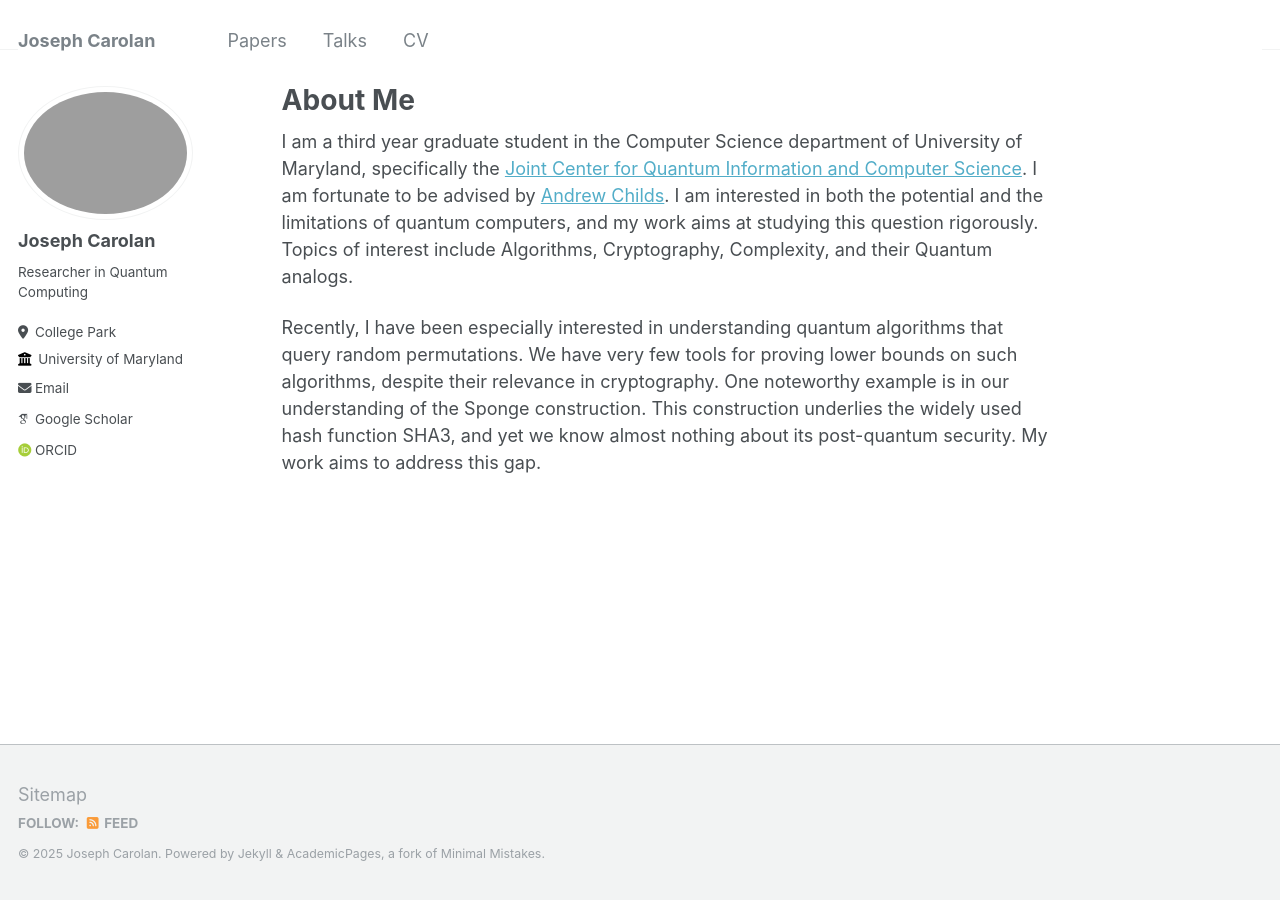
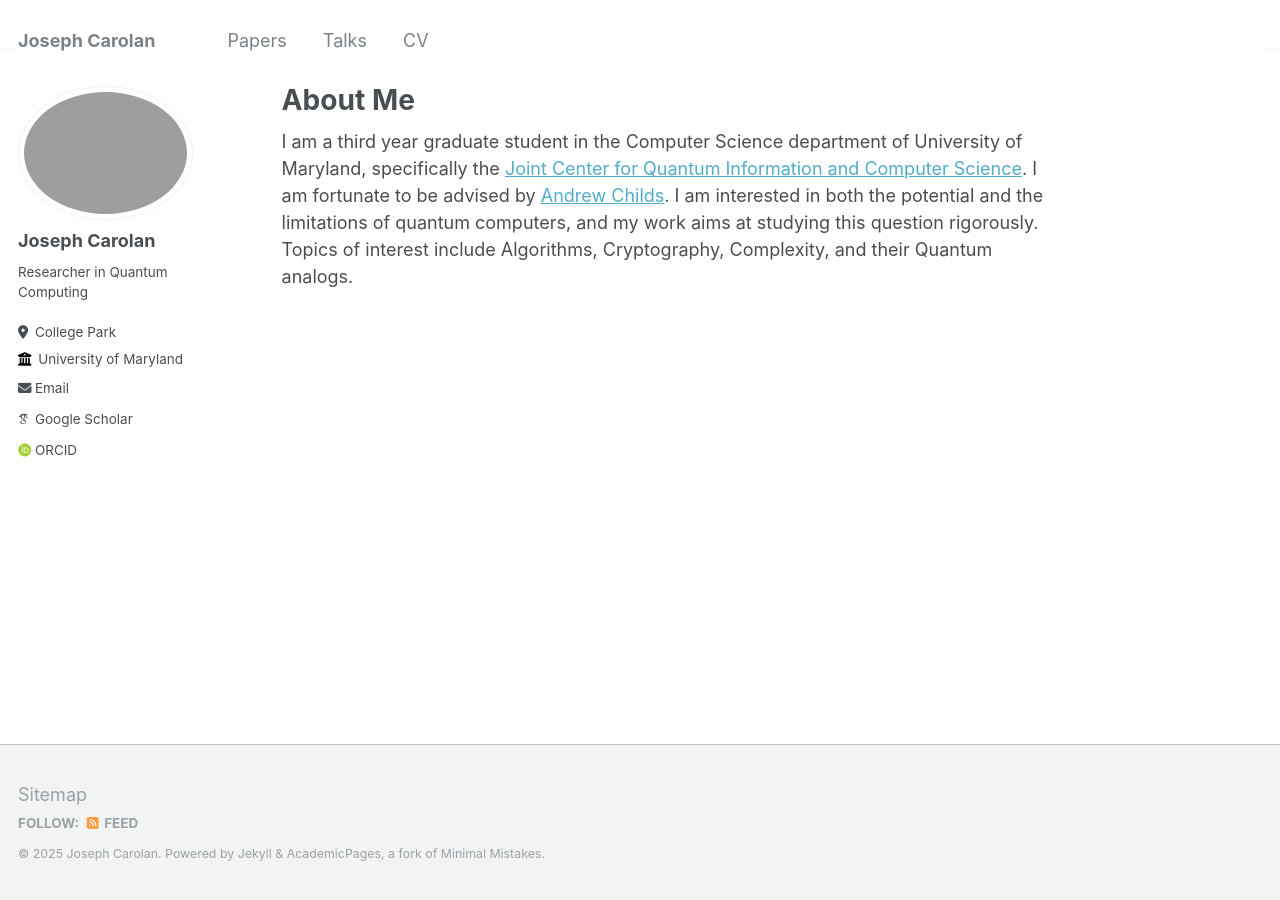
Before and after one commit to jacarolan/personal-website, a Jekyll site: the page built from _pages/about.md, in a window 1280 px wide. Built offline with Jekyll 4.4.1, drawn with Linux system fonts in a browser that asks for light colours; some web fonts are replaced.

Commit message:
Update about.md

```diff
--- a/_pages/about.md
+++ b/_pages/about.md
@@ -8,5 +8,3 @@ redirect_from:
 ---
 
 I am a third year graduate student in the Computer Science department of University of Maryland, specifically the [Joint Center for Quantum Information and Computer Science](https://quics.umd.edu/). I am fortunate to be advised by [Andrew Childs](https://www.cs.umd.edu/~amchilds/). I am interested in both the potential and the limitations of quantum computers, and my work aims at studying this question rigorously. Topics of interest include Algorithms, Cryptography, Complexity, and their Quantum analogs.
-
-Recently, I have been especially interested in understanding quantum algorithms that query random permutations. We have very few tools for proving lower bounds on such algorithms, despite their relevance in cryptography. One noteworthy example is in our understanding of the Sponge construction. This construction underlies the widely used hash function SHA3, and yet we know almost nothing about its post-quantum security. My work aims to address this gap.
```
